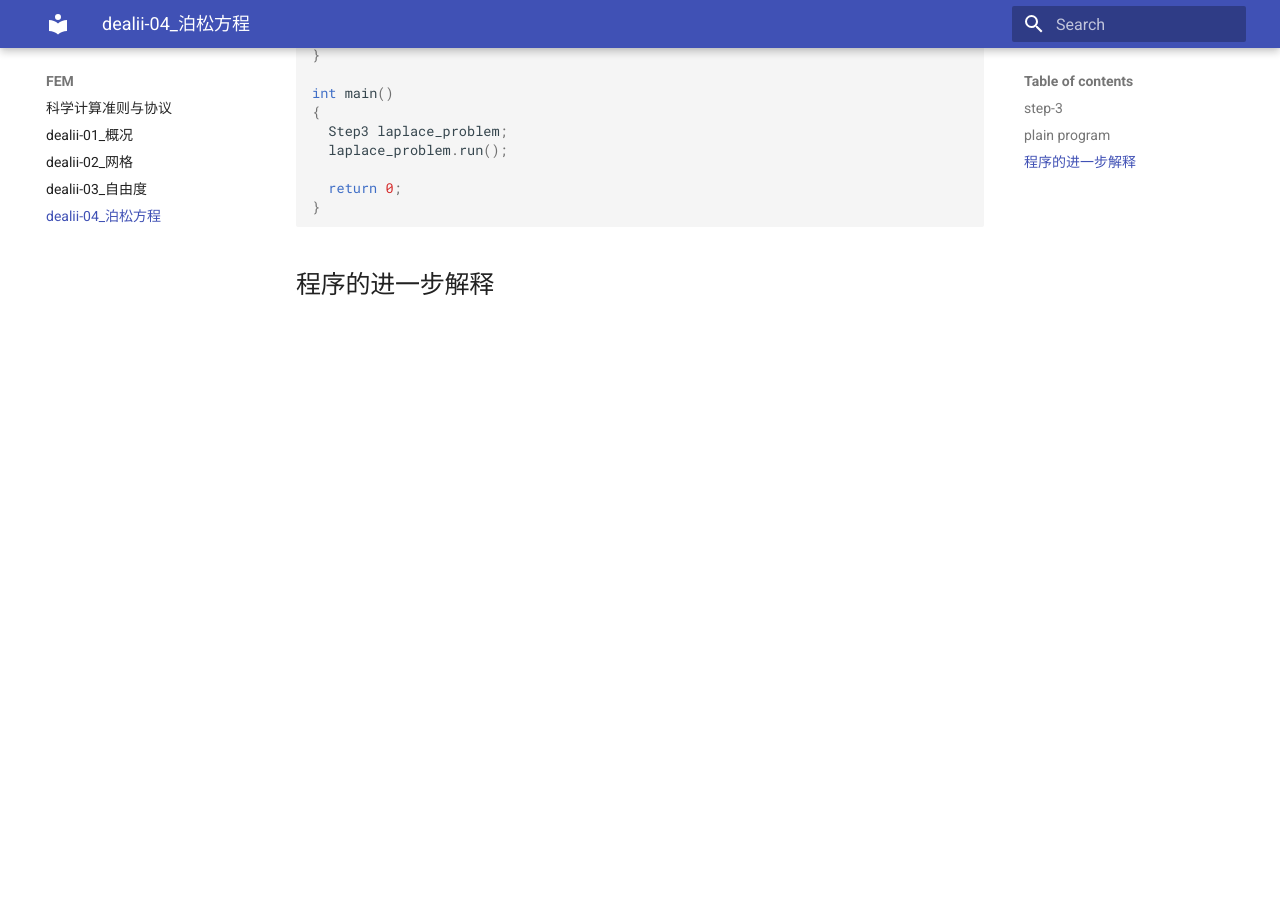
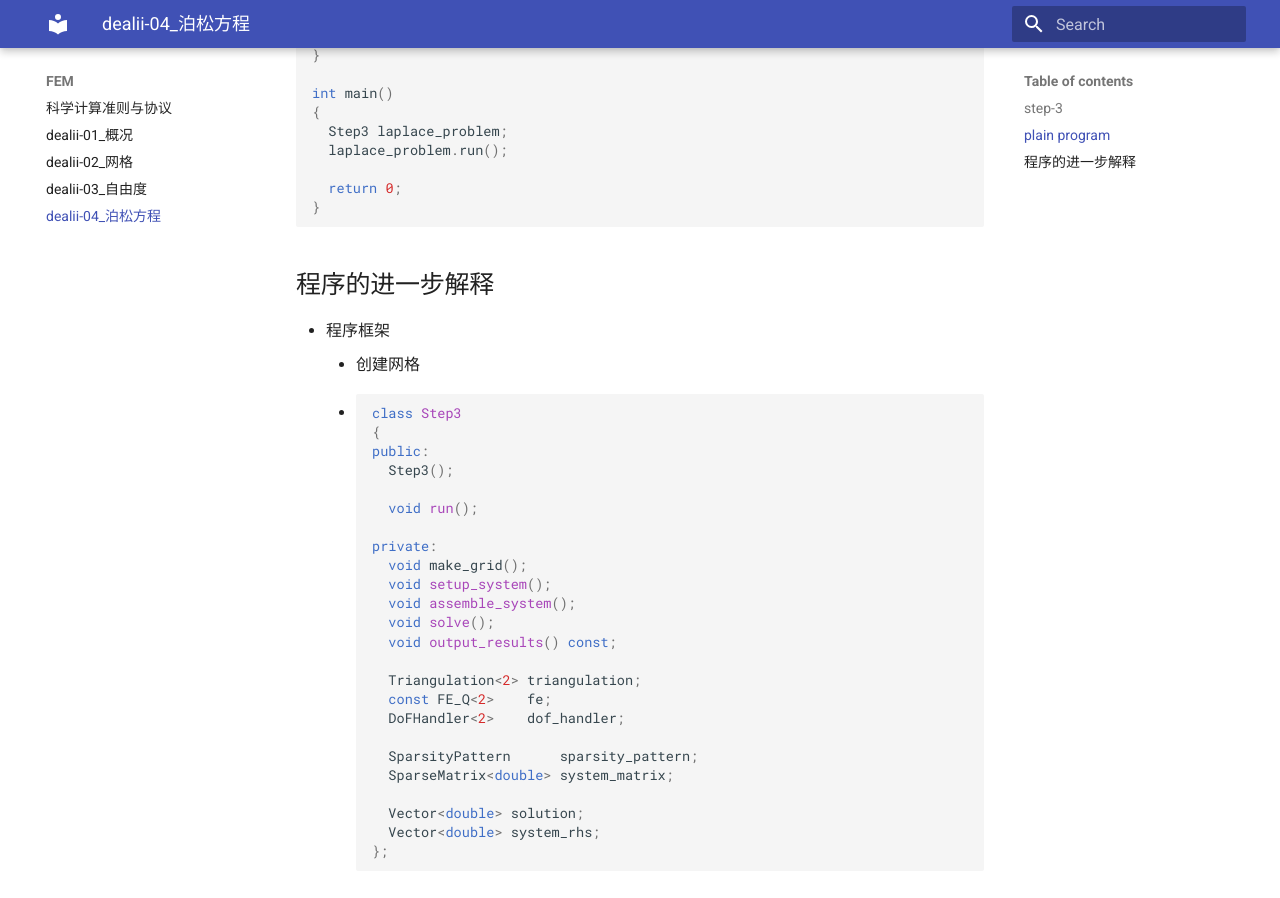
Before and after one commit to ymma98/technotes, an MkDocs documentation site: the page built from docs/FEM/dealii-04_泊松方程.md, in a window 1280 px wide and 900 px high, scrolled down 10175 px. Built offline with MkDocs 1.6.1 and Material for MkDocs 9.7.7, drawn with Linux system fonts in a browser that asks for light colours; formulas are drawn with MathJax 3; before the commit the page ends 10501 px from its top, so only the background shows below that.

Commit message:
docs/FEM/dealii-04_泊松方程.md updated from https://stackedit.cn/

````diff
--- a/docs/FEM/dealii-04_泊松方程.md
+++ b/docs/FEM/dealii-04_泊松方程.md
@@ -418,8 +418,40 @@ int main()
 
 ## 程序的进一步解释
 
+* 程序框架
+	* 创建网格
+	*
+```cpp
+class Step3
+{
+public:
+  Step3();
+
+  void run();
+
+private:
+  void make_grid();
+  void setup_system();
+  void assemble_system();
+  void solve();
+  void output_results() const;
+
+  Triangulation<2> triangulation;
+  const FE_Q<2>    fe;
+  DoFHandler<2>    dof_handler;
+
+  SparsityPattern      sparsity_pattern;
+  SparseMatrix<double> system_matrix;
+
+  Vector<double> solution;
+  Vector<double> system_rhs;
+};
+```
+
+
 
 <!--stackedit_data:
-eyJoaXN0b3J5IjpbMTkyNjY2MzI3OSwxMDI0OTAwMDYyLC0xNz
-IzMTI5Mjk0LDE5NTA5ODkzODgsLTQ2MDk3MDU3XX0=
+eyJoaXN0b3J5IjpbLTE4OTg0ODQxNzMsMTkyNjY2MzI3OSwxMD
+I0OTAwMDYyLC0xNzIzMTI5Mjk0LDE5NTA5ODkzODgsLTQ2MDk3
+MDU3XX0=
 -->
````
